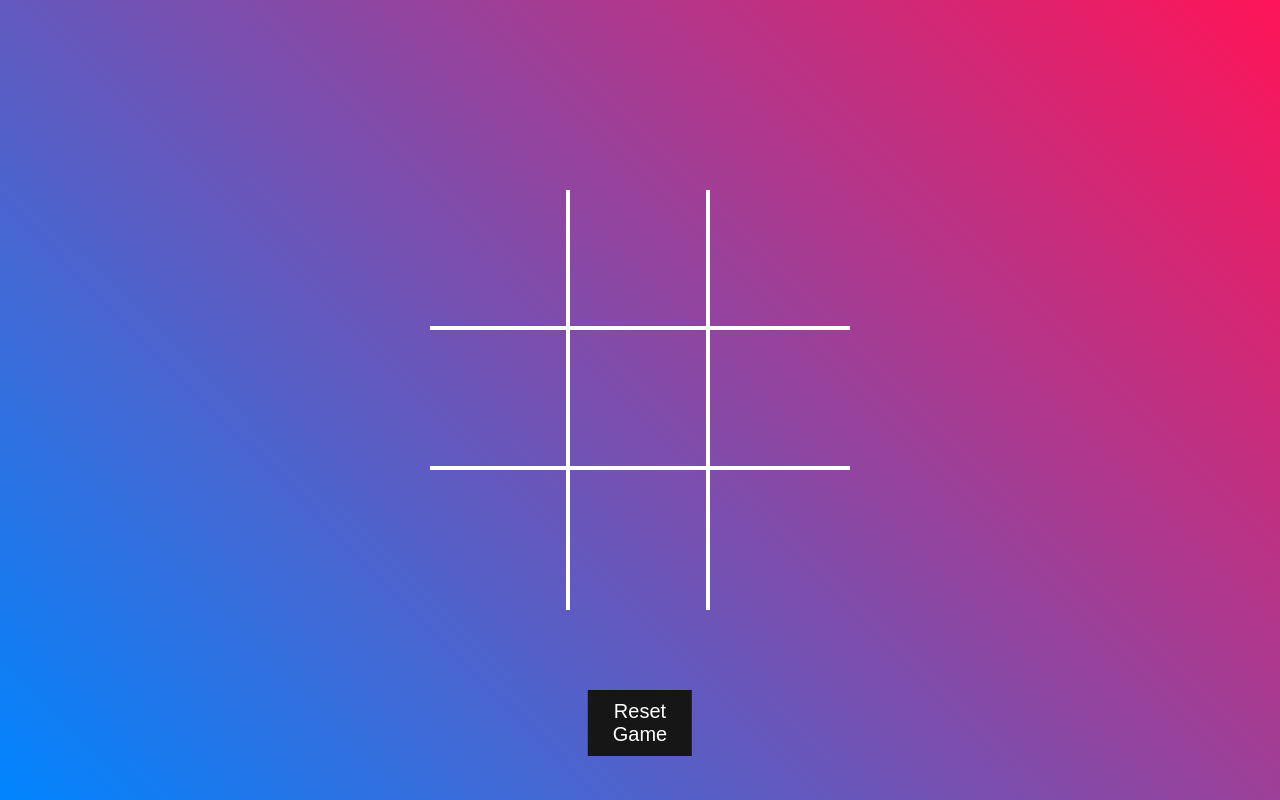
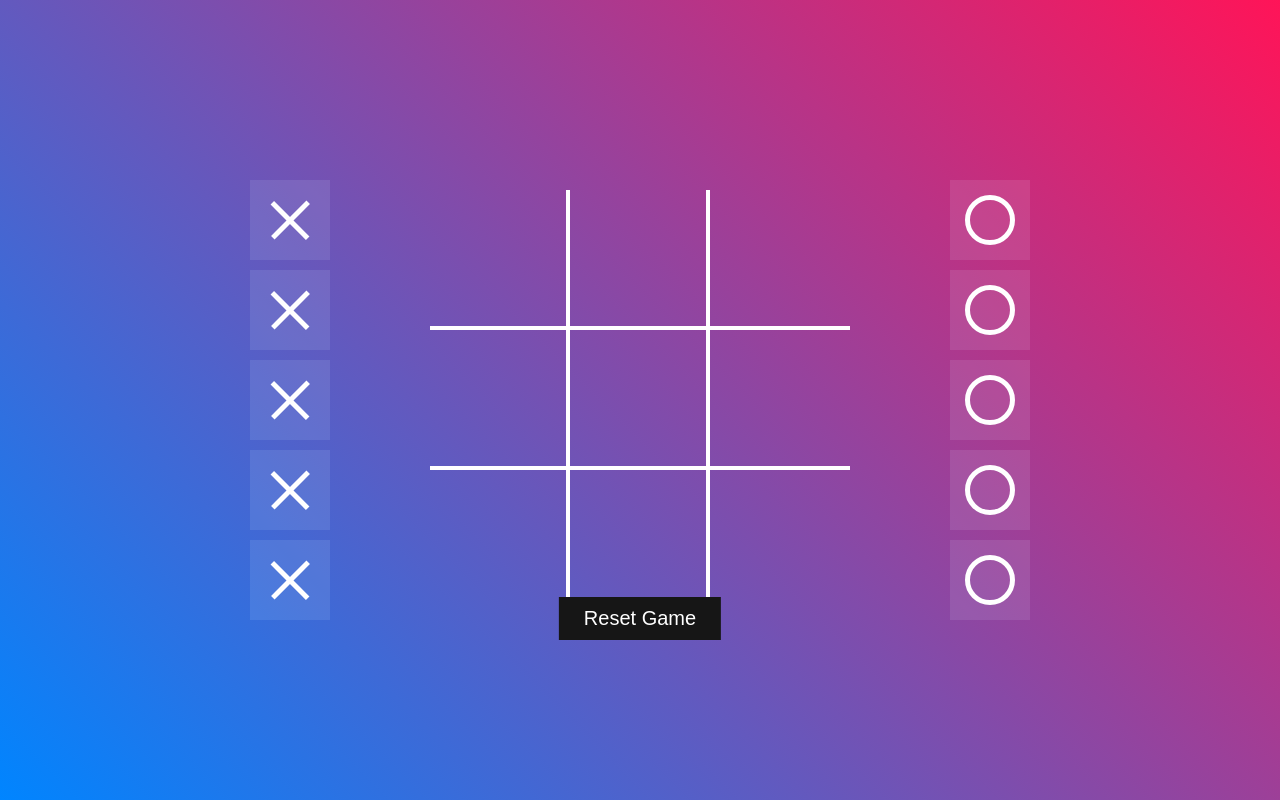
Before and after one commit to Chris05p0/Tic-tac-too, a plain HTML site: page index.html in a window 1280 px wide. Drawn offline with Linux system fonts and the light colour scheme.

Commit message:
added a new code on line 47 of the css

```diff
--- a/style.css
+++ b/style.css
@@ -44,6 +44,11 @@ body {
   border-bottom: none;
 }
 
+.board .dropBox div{
+    pointer-events: none;
+    scale: 1.5;
+}
+
 .drag{
     position: relative;
     display: flex;
@@ -57,12 +62,12 @@ body {
     cursor: grab;
 }
 
-.drag .dragbox{
+.drag .dragBox{
     padding: 15px;
     background: rgba(225, 255, 255, 0.1);
 }
 
-.drag .dragbox .cross{
+.cross{
     position: relative;
     width: 50px;
     height: 50px;
@@ -71,7 +76,7 @@ body {
     align-items: center;
 }
 
-.drag .dragbox .cross::before{
+.cross::before{
     content: '';
     position: absolute;
     width: 5px;
@@ -80,7 +85,7 @@ body {
     transform: rotate(45deg);
 }
 
-.drag .dragbox .cross::after{
+.cross::after{
     content: '';
     position: absolute;
     width: 100%;
@@ -89,7 +94,7 @@ body {
     transform: rotate(45deg);
 }
 
-.drag .dragbox .circle{
+.drag .dragBox .circle{
     position: relative;
     width: 50px;
     height: 50px;
@@ -99,7 +104,7 @@ body {
 
 .reset{
     position: absolute;
-    top: 70px;
+    bottom: 20%;
     left: 50%;
     transform: translateX(-50%);
     padding: 10px 25px;
```
Also changed, not shown: index.html (+2 -0 lines).
